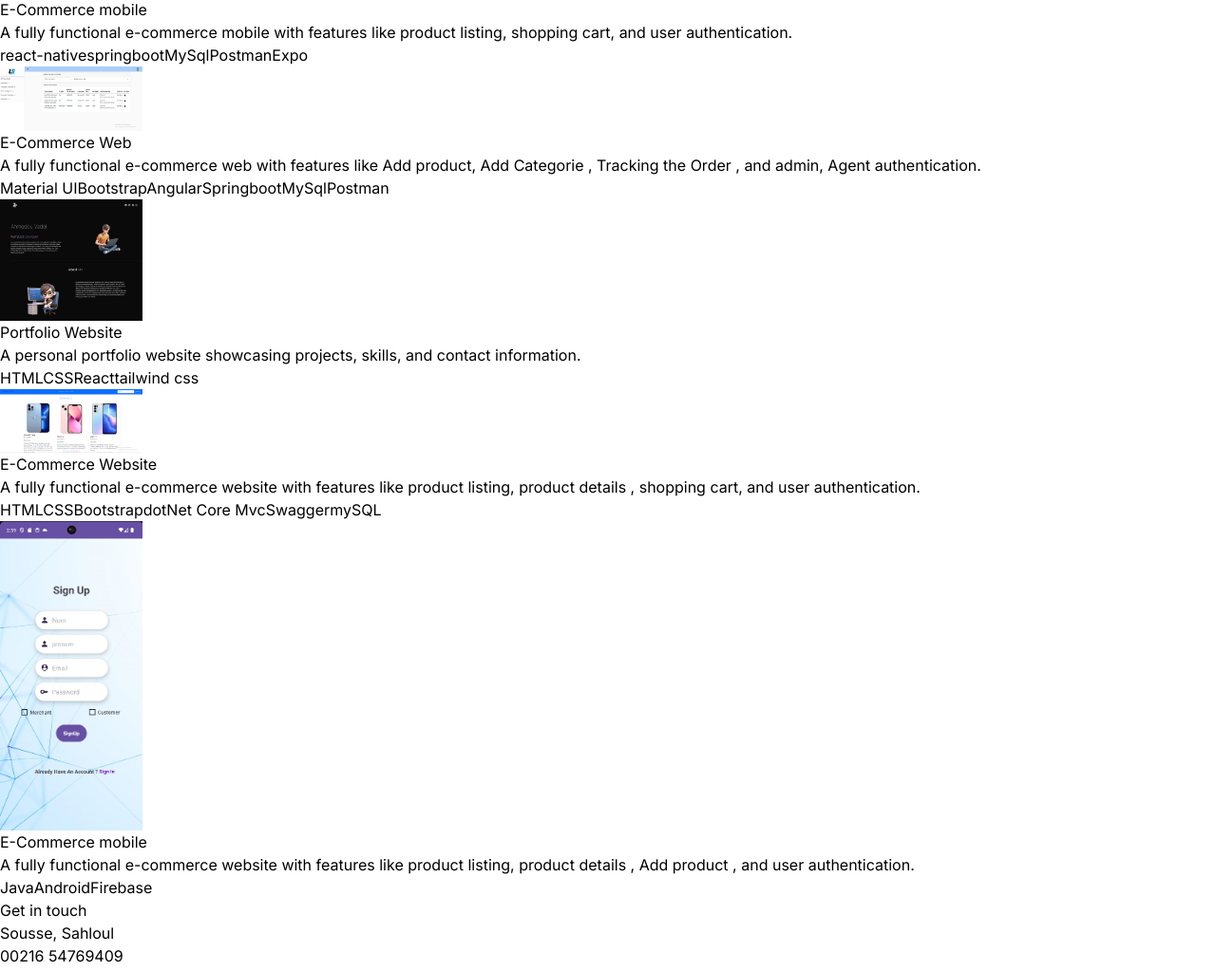
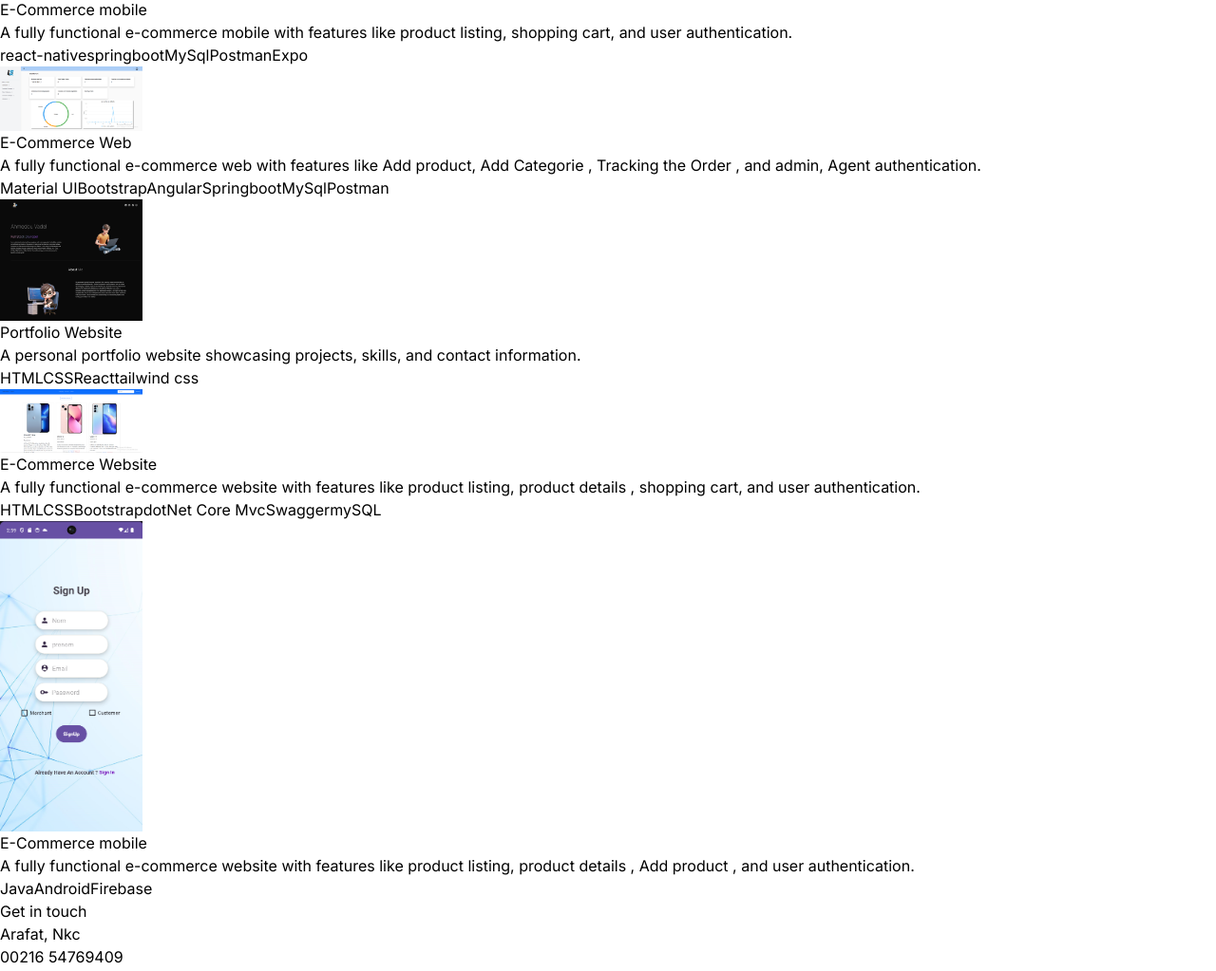
Before and after one commit to ahmedouvadel/Protfolio, a React (Vite) app: page / in a window 1280 px wide. Shown: the part 2571-3594 px from the top of the page at 95% size. Built offline with nearby package versions, Linux system fonts and the light colour scheme.

Commit message:
add new project

```diff
--- a/src/components/Projects.jsx
+++ b/src/components/Projects.jsx
@@ -22,7 +22,7 @@ const Projects = () => {
             width={150}
             height={150}
             alt={proj.title}
-            className="mb-6 rounded" />
+            className="mb-6 rounded hover:w-full px-2 cursor-pointer" />
             </motion.div>
             <motion.div
             whileInView={{opacity: 1 , x:0}}
--- a/src/data/data.js
+++ b/src/data/data.js
@@ -1,5 +1,5 @@
 import project1 from "../img/project1.jpg";
-import project2 from "../img/project2.png";
+import project2 from "../img/dash.png";
 import project3 from "../img/protfolio.png";
 import project4 from "../img/project4.png";
 import project5 from "../img/android.png";
@@ -98,7 +98,7 @@ export const PROJECTS = [
 ];
 
 export const CONTACT = {
-  address: "Sousse, Sahloul",
+  address: "Arafat, Nkc",
   phoneNo: "00216 54769409 ",
   email: "ahmedvadel94@gmail.com",
 };
```
Also changed, not shown: src/img/dash.png (added).
